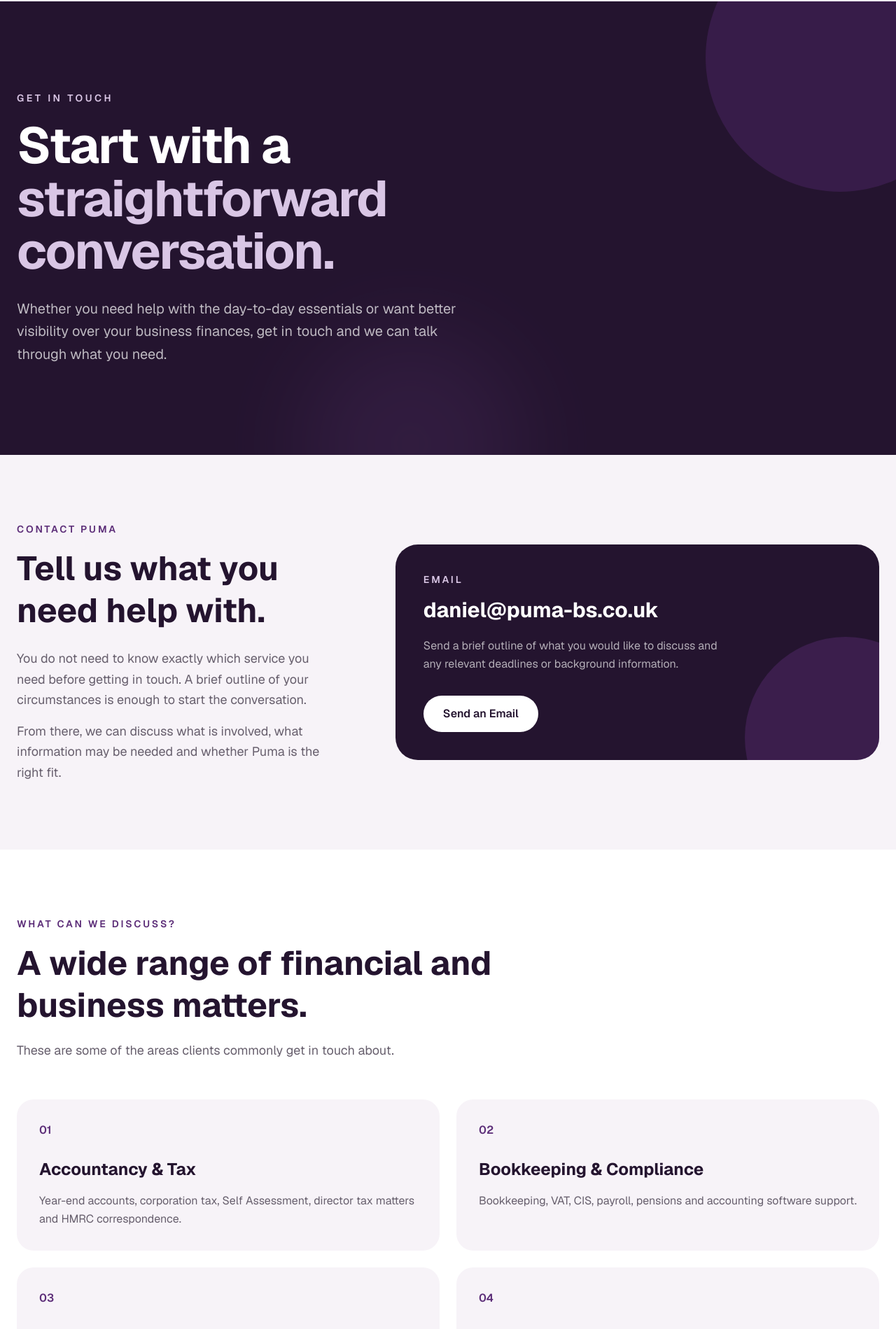
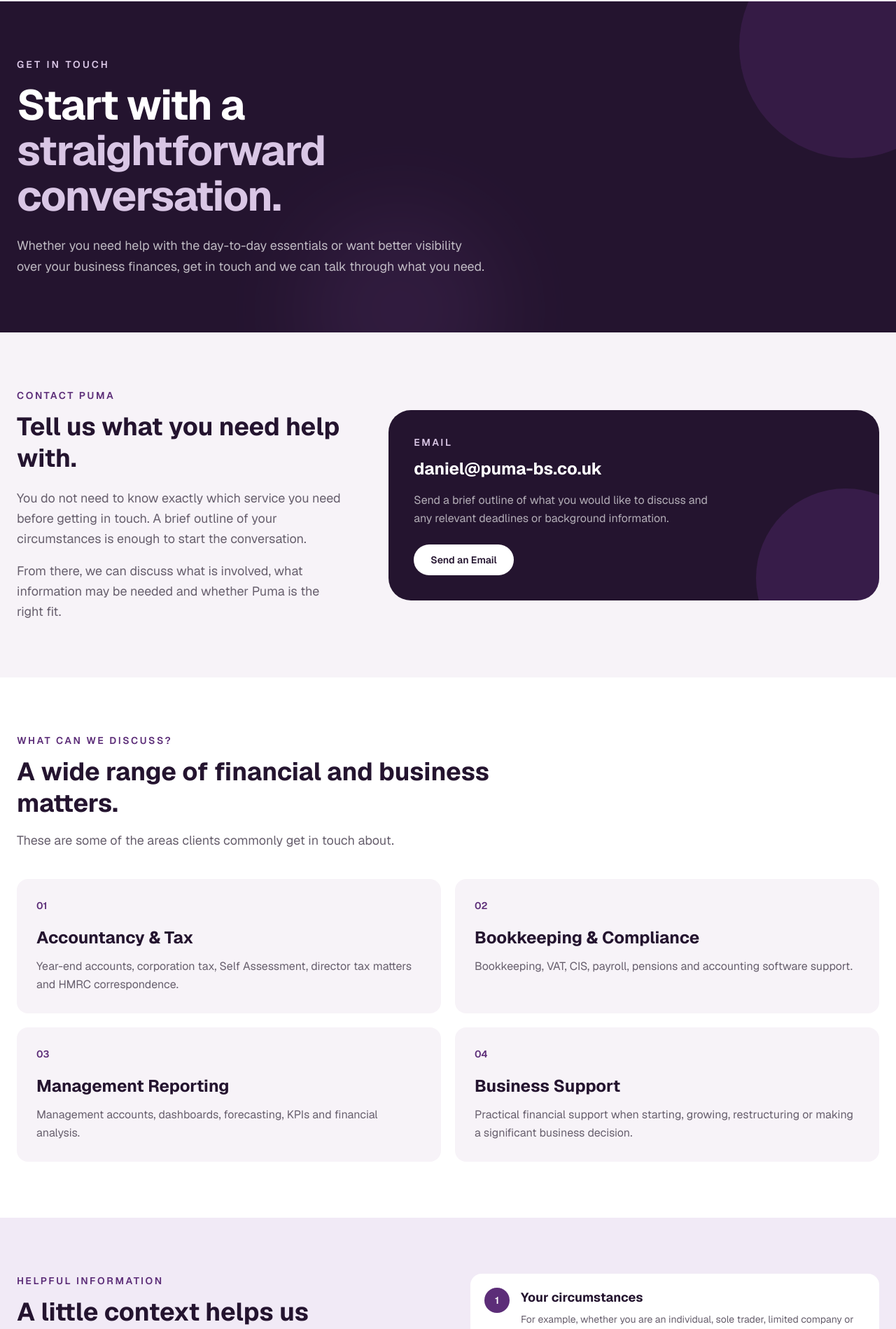
Before and after one commit to pumabs/puma-business-services, a Next.js app: page /contact in a window 1280 px wide. Shown: the part 91-1990 px from the top of the page at 70% size. Built offline with nearby package versions, Linux system fonts and the light colour scheme.

Commit message:
Refactor contact page layout and styles

```diff
--- a/app/contact/page.tsx
+++ b/app/contact/page.tsx
@@ -32,24 +32,24 @@
 
       {/* HERO */}
       <section className="relative overflow-hidden bg-brand-purple-dark text-white">
-        <div className="absolute -top-28 -right-28 w-96 h-96 rounded-full bg-brand-purple opacity-35" />
-        <div className="absolute -bottom-36 left-1/3 w-80 h-80 rounded-full bg-brand-purple-mid opacity-15 blur-3xl" />
+        <div className="absolute -top-24 -right-24 w-80 h-80 rounded-full bg-brand-purple opacity-30" />
+        <div className="absolute -bottom-28 left-1/3 w-72 h-72 rounded-full bg-brand-purple-mid opacity-15 blur-3xl" />
 
-        <div className="relative max-w-7xl mx-auto px-6 py-24 lg:py-32">
-          <div className="max-w-4xl">
+        <div className="relative max-w-7xl mx-auto px-6 py-16 lg:py-20">
+          <div className="max-w-3xl">
 
-            <p className="text-brand-purple-soft font-semibold uppercase tracking-[0.25em] text-sm">
+            <p className="text-brand-purple-soft font-semibold uppercase tracking-[0.22em] text-xs sm:text-sm">
               Get in Touch
             </p>
 
-            <h1 className="mt-5 text-5xl sm:text-6xl lg:text-7xl font-bold leading-[1.05] tracking-tight">
+            <h1 className="mt-4 text-4xl sm:text-5xl lg:text-6xl font-bold leading-[1.08] tracking-tight">
               Start with a
               <span className="block text-brand-purple-soft">
                 straightforward conversation.
               </span>
             </h1>
 
-            <p className="mt-7 text-lg sm:text-xl text-white/70 max-w-2xl leading-relaxed">
+            <p className="mt-6 text-base sm:text-lg text-white/70 max-w-2xl leading-relaxed">
               Whether you need help with the day-to-day essentials or want
               better visibility over your business finances, get in touch and
               we can talk through what you need.
@@ -61,42 +61,42 @@
 
       {/* CONTACT CARD */}
       <section className="bg-brand-cream">
-        <div className="max-w-7xl mx-auto px-6 py-24">
+        <div className="max-w-7xl mx-auto px-6 py-16 lg:py-20">
 
-          <div className="grid lg:grid-cols-[0.8fr_1.2fr] gap-12 lg:gap-20 items-center">
+          <div className="grid lg:grid-cols-[0.8fr_1.2fr] gap-10 lg:gap-16 items-center">
 
             <div>
-              <p className="text-brand-purple font-semibold uppercase tracking-[0.2em] text-sm">
+              <p className="text-brand-purple font-semibold uppercase tracking-[0.18em] text-xs sm:text-sm">
                 Contact Puma
               </p>
 
-              <h2 className="mt-4 text-4xl sm:text-5xl font-bold text-brand-purple-dark leading-tight">
+              <h2 className="mt-3 text-3xl sm:text-4xl font-bold text-brand-purple-dark leading-tight">
                 Tell us what you need help with.
               </h2>
 
-              <p className="mt-6 text-lg text-brand-slate leading-relaxed max-w-xl">
+              <p className="mt-5 text-base sm:text-lg text-brand-slate leading-relaxed max-w-xl">
                 You do not need to know exactly which service you need before
                 getting in touch. A brief outline of your circumstances is
                 enough to start the conversation.
               </p>
 
-              <p className="mt-4 text-lg text-brand-slate leading-relaxed max-w-xl">
+              <p className="mt-4 text-base sm:text-lg text-brand-slate leading-relaxed max-w-xl">
                 From there, we can discuss what is involved, what information
                 may be needed and whether Puma is the right fit.
               </p>
             </div>
 
-            <div className="bg-brand-purple-dark rounded-[2rem] p-8 sm:p-10 text-white relative overflow-hidden">
+            <div className="bg-brand-purple-dark rounded-[2rem] p-7 sm:p-9 text-white relative overflow-hidden">
 
-              <div className="absolute -right-24 -bottom-28 w-72 h-72 rounded-full bg-brand-purple opacity-40" />
+              <div className="absolute -right-20 -bottom-24 w-64 h-64 rounded-full bg-brand-purple opacity-35" />
 
               <div className="relative">
 
-                <p className="text-brand-purple-soft uppercase tracking-[0.2em] font-semibold text-sm">
+                <p className="text-brand-purple-soft uppercase tracking-[0.18em] font-semibold text-xs sm:text-sm">
                   Email
                 </p>
 
-                <h2 className="mt-4 text-2xl sm:text-3xl font-bold break-words">
+                <h2 className="mt-3 text-xl sm:text-2xl font-bold break-words">
                   <a
                     href="mailto:daniel@puma-bs.co.uk"
                     className="hover:text-brand-purple-soft transition-colors"
@@ -105,14 +105,14 @@
                   </a>
                 </h2>
 
-                <p className="mt-5 text-white/65 leading-relaxed max-w-md">
+                <p className="mt-4 text-white/65 leading-relaxed max-w-md text-sm sm:text-base">
                   Send a brief outline of what you would like to discuss and
                   any relevant deadlines or background information.
                 </p>
 
                 <a
                   href="mailto:daniel@puma-bs.co.uk"
-                  className="inline-block mt-8 bg-white text-brand-purple-dark hover:bg-brand-purple-soft transition-colors px-7 py-3.5 rounded-full font-semibold"
+                  className="inline-block mt-6 bg-white text-brand-purple-dark hover:bg-brand-purple-soft transition-colors px-6 py-3 rounded-full font-semibold text-sm"
                 >
                   Send an Email
                 </a>
@@ -126,38 +126,38 @@
 
       {/* WHAT WE CAN DISCUSS */}
       <section className="bg-white">
-        <div className="max-w-7xl mx-auto px-6 py-24">
+        <div className="max-w-7xl mx-auto px-6 py-16 lg:py-20">
 
           <div className="max-w-3xl">
-            <p className="text-brand-purple font-semibold uppercase tracking-[0.2em] text-sm">
+            <p className="text-brand-purple font-semibold uppercase tracking-[0.18em] text-xs sm:text-sm">
               What Can We Discuss?
             </p>
 
-            <h2 className="mt-4 text-4xl sm:text-5xl font-bold text-brand-purple-dark leading-tight">
+            <h2 className="mt-3 text-3xl sm:text-4xl font-bold text-brand-purple-dark leading-tight">
               A wide range of financial and business matters.
             </h2>
 
-            <p className="mt-5 text-lg text-brand-slate leading-relaxed max-w-2xl">
+            <p className="mt-4 text-base sm:text-lg text-brand-slate leading-relaxed max-w-2xl">
               These are some of the areas clients commonly get in touch about.
             </p>
           </div>
 
-          <div className="mt-14 grid md:grid-cols-2 gap-6">
+          <div className="mt-10 grid md:grid-cols-2 gap-5">
 
             {enquiryTypes.map((item, index) => (
               <div
                 key={item.title}
-                className="bg-brand-cream rounded-3xl p-8"
+                className="bg-brand-cream rounded-2xl p-7"
               >
-                <p className="text-brand-purple font-semibold">
+                <p className="text-brand-purple font-semibold text-sm">
                   0{index + 1}
                 </p>
 
-                <h3 className="mt-7 text-2xl font-bold text-brand-purple-dark">
+                <h3 className="mt-5 text-xl sm:text-2xl font-bold text-brand-purple-dark">
                   {item.title}
                 </h3>
 
-                <p className="mt-4 text-brand-slate leading-relaxed">
+                <p className="mt-3 text-brand-slate leading-relaxed text-sm sm:text-base">
                   {item.text}
                 </p>
               </div>
@@ -167,22 +167,22 @@
         </div>
       </section>
 
-      {/* WHAT HELPS */}
+      {/* HELPFUL INFORMATION */}
       <section className="bg-brand-lilac">
-        <div className="max-w-7xl mx-auto px-6 py-24">
+        <div className="max-w-7xl mx-auto px-6 py-16 lg:py-20">
 
-          <div className="grid lg:grid-cols-2 gap-16 items-start">
+          <div className="grid lg:grid-cols-2 gap-12 lg:gap-16 items-start">
 
             <div>
-              <p className="text-brand-purple font-semibold uppercase tracking-[0.2em] text-sm">
+              <p className="text-brand-purple font-semibold uppercase tracking-[0.18em] text-xs sm:text-sm">
                 Helpful Information
               </p>
 
-              <h2 className="mt-4 text-4xl sm:text-5xl font-bold text-brand-purple-dark leading-tight">
+              <h2 className="mt-3 text-3xl sm:text-4xl font-bold text-brand-purple-dark leading-tight">
                 A little context helps us understand where to start.
               </h2>
 
-              <p className="mt-6 text-lg text-brand-slate leading-relaxed max-w-xl">
+              <p className="mt-5 text-base sm:text-lg text-brand-slate leading-relaxed max-w-xl">
                 There is no need to prepare anything formal before getting in
                 touch, but including a few basic details can make the first
                 conversation more useful.
@@ -211,18 +211,18 @@
               ].map((item, index) => (
                 <div
                   key={item.title}
-                  className="bg-white rounded-2xl p-6 flex gap-5"
+                  className="bg-white rounded-2xl p-5 flex gap-4"
                 >
-                  <div className="w-10 h-10 rounded-full bg-brand-purple text-white flex items-center justify-center flex-shrink-0 font-semibold text-sm">
+                  <div className="w-9 h-9 rounded-full bg-brand-purple text-white flex items-center justify-center flex-shrink-0 font-semibold text-sm">
                     {index + 1}
                   </div>
 
                   <div>
-                    <h3 className="font-bold text-brand-purple-dark text-lg">
+                    <h3 className="font-bold text-brand-purple-dark text-base sm:text-lg">
                       {item.title}
                     </h3>
 
-                    <p className="mt-2 text-brand-slate leading-relaxed text-sm">
+                    <p className="mt-1.5 text-brand-slate leading-relaxed text-sm">
                       {item.text}
                     </p>
                   </div>
@@ -237,43 +237,47 @@
 
       {/* FINAL CTA */}
       <section className="bg-white">
-        <div className="max-w-7xl mx-auto px-6 py-24">
+        <div className="max-w-7xl mx-auto px-6 py-16 lg:py-20">
 
-          <div className="relative overflow-hidden bg-brand-purple rounded-[2.5rem] px-8 py-16 sm:px-14 sm:py-20 text-white">
+          <div className="relative overflow-hidden bg-brand-purple rounded-[2rem] px-7 py-12 sm:px-10 sm:py-14 text-white">
 
-            <div className="absolute -right-20 -bottom-24 w-80 h-80 bg-brand-purple-soft/20 rounded-full" />
-            <div className="absolute -left-24 -top-32 w-72 h-72 bg-brand-purple-dark/20 rounded-full" />
+            <div className="absolute -right-16 -bottom-20 w-64 h-64 bg-brand-purple-soft/20 rounded-full" />
+            <div className="absolute -left-20 -top-24 w-60 h-60 bg-brand-purple-dark/20 rounded-full" />
 
             <div className="relative max-w-3xl">
 
-              <p className="text-brand-purple-soft uppercase tracking-[0.2em] font-semibold text-sm">
+              <p className="text-brand-purple-soft uppercase tracking-[0.18em] font-semibold text-xs sm:text-sm">
                 Ready When You Are
               </p>
 
-              <h2 className="mt-4 text-4xl sm:text-5xl font-bold leading-tight">
+              <h2 className="mt-3 text-3xl sm:text-4xl font-bold leading-tight">
                 Get in touch and tell us what&apos;s going on.
               </h2>
 
-              <p className="mt-5 text-lg text-white/75 max-w-2xl leading-relaxed">
+              <p className="mt-4 text-base sm:text-lg text-white/75 max-w-2xl leading-relaxed">
                 If Puma can help, we&apos;ll explain what the next steps could
                 look like. If it is not something we are best placed to deal
                 with, we&apos;ll be clear about that too.
               </p>
 
+              <div className="flex flex-wrap gap-5 items-center mt-6">
+
                 <a
                   href="mailto:daniel@puma-bs.co.uk"
-                className="inline-block mt-8 bg-white text-brand-purple-dark hover:bg-brand-purple-soft transition-colors px-7 py-3.5 rounded-full font-semibold"
+                  className="inline-block bg-white text-brand-purple-dark hover:bg-brand-purple-soft transition-colors px-6 py-3 rounded-full font-semibold text-sm"
                 >
                   Email Puma
                 </a>
 
                 <Link
                   href="/services"
-                className="inline-flex items-center mt-8 sm:ml-6 font-semibold text-white/80 hover:text-white transition-colors"
+                  className="inline-flex items-center font-semibold text-white/80 hover:text-white transition-colors text-sm"
                 >
                   Browse Services
                   <span className="ml-2">→</span>
                 </Link>
+
+              </div>
 
             </div>
           </div>
```
Lines whose indentation alone changed are shown as unchanged.
